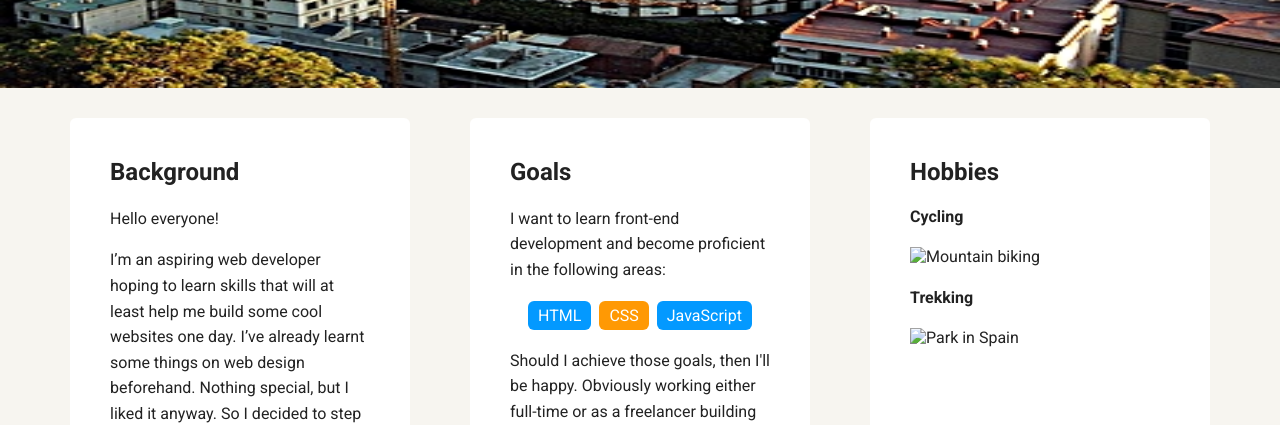
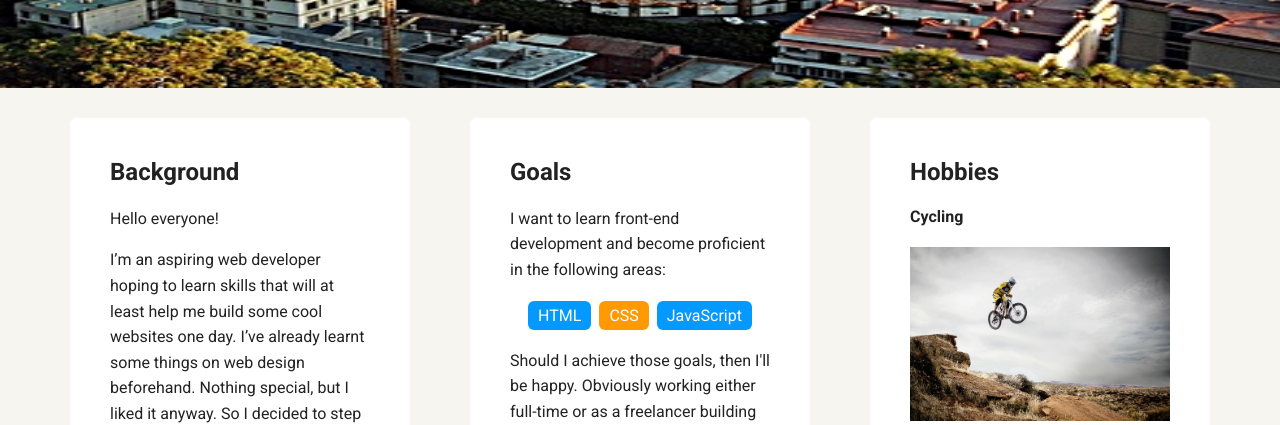
Before and after one commit to andrewsmyth09/TechDegree_Unit01, a plain HTML site: page portfolio_update_v1/index.html in a window 1280 px wide. Shown: the part 382-807 px from the top of the page. Drawn offline with Linux system fonts and the light colour scheme; the site is published under a folder, as on GitHub Pages, so addresses that start at the root find nothing; a web font is replaced by a local one.

Commit message:
Update
Removed '/' from beginning to hobbies pictures

```diff
--- a/portfolio_update_v1/index.html
+++ b/portfolio_update_v1/index.html
@@ -48,12 +48,12 @@
         <h2>Hobbies</h2>
         <div>
           <h4>Cycling</h4>
-          <img src="/images/utah-95032_1280.jpg" alt="Mountain biking" class="hobby-img">
+          <img src="images/utah-95032_1280.jpg" alt="Mountain biking" class="hobby-img">
           <!-- Image credit: David Mark/Pixabay.com -->
         </div>
         <div>
           <h4>Trekking</h4>
-          <img src="/images/64BF9730-8A74-40CE-8981-32B7DBEE4A84_1_105_c.jpeg" alt="Park in Spain" class="hobby-img">
+          <img src="images/64BF9730-8A74-40CE-8981-32B7DBEE4A84_1_105_c.jpeg" alt="Park in Spain" class="hobby-img">
           <!-- Image credit: My own -->
         </div>
       </section>
```
